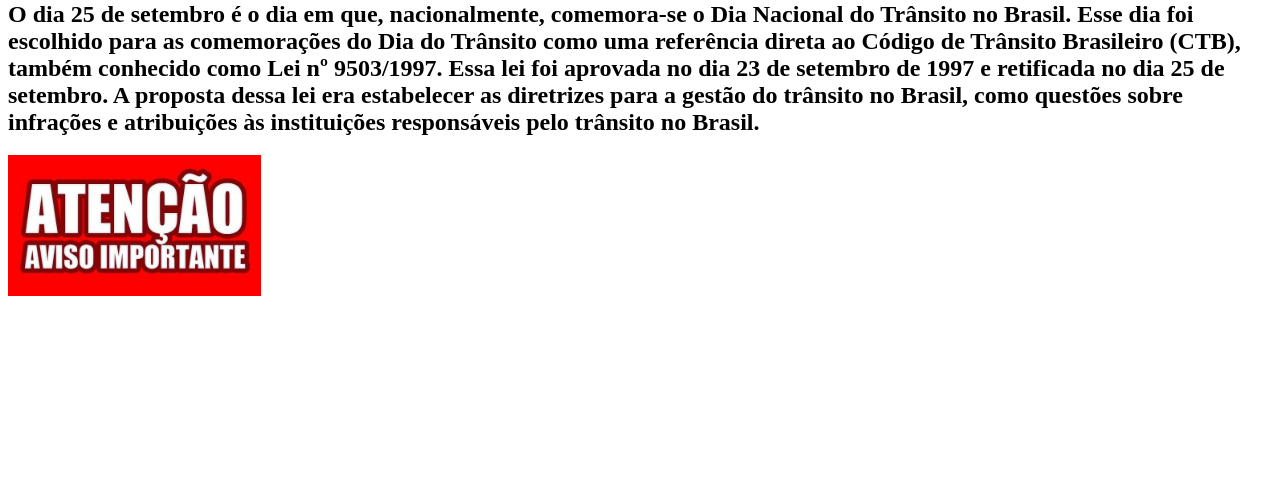
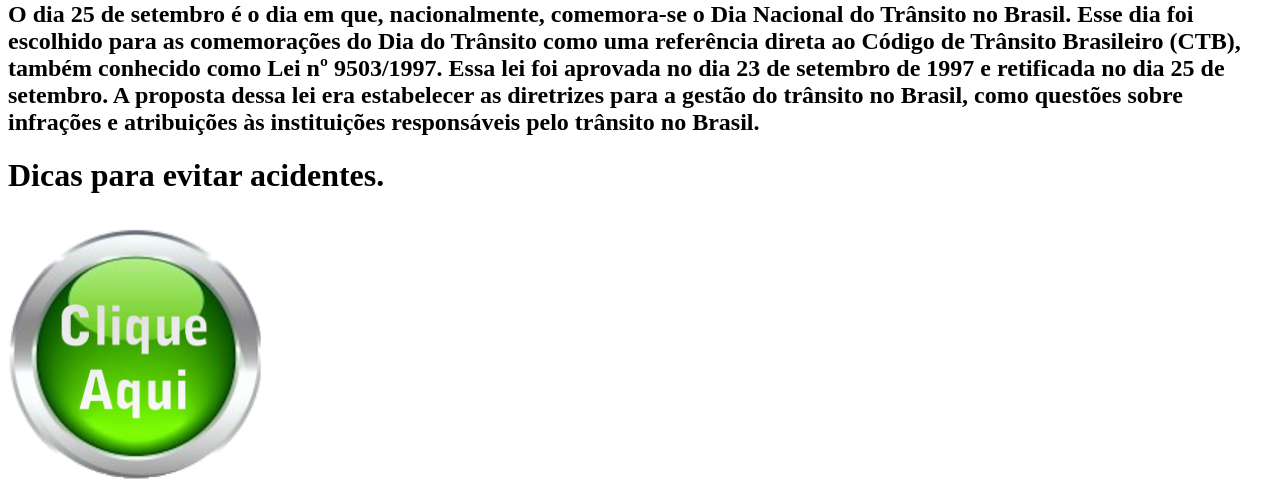
Before and after one commit to 09-GABRIEL/Site-, a plain HTML site: page index.html in a window 1280 px wide. Shown: the part 589-1081 px from the top of the page. Before the commit the page ends 897 px from the top, so only its background shows below. Drawn offline with Linux system fonts and the light colour scheme.

Commit message:
Add files via upload

```diff
--- a/index.html
+++ b/index.html
@@ -11,9 +11,10 @@
     <h1>O que é o Dia do Trânsito?</h1>
        <h2> O dia 25 de setembro é o dia em que, nacionalmente, comemora-se o Dia Nacional do Trânsito no Brasil. Esse dia foi escolhido para as comemorações do Dia do Trânsito como uma referência direta ao Código de Trânsito Brasileiro (CTB), também conhecido como Lei nº 9503/1997. Essa lei foi aprovada no dia 23 de setembro de 1997 e retificada no dia 25 de setembro.
           A proposta dessa lei era estabelecer as diretrizes para a gestão do trânsito no Brasil, como questões sobre infrações e atribuições às instituições responsáveis pelo trânsito no Brasil.</h2>
+          <H1>Dicas para evitar acidentes.</H1>
 </body>
 <a href="index2.html">
-<img class="gb" src="gb.jpg" alt="Document">
+<img class="g1" src="g1.png" alt="Document">
 
 </a>
 
--- a/style.css
+++ b/style.css
@@ -8,6 +8,6 @@
 width: 70%;
   }
 
-  .gb{
+  .g1{
 width: 20%;
   }
```
Also changed, not shown: g1.png (added).
